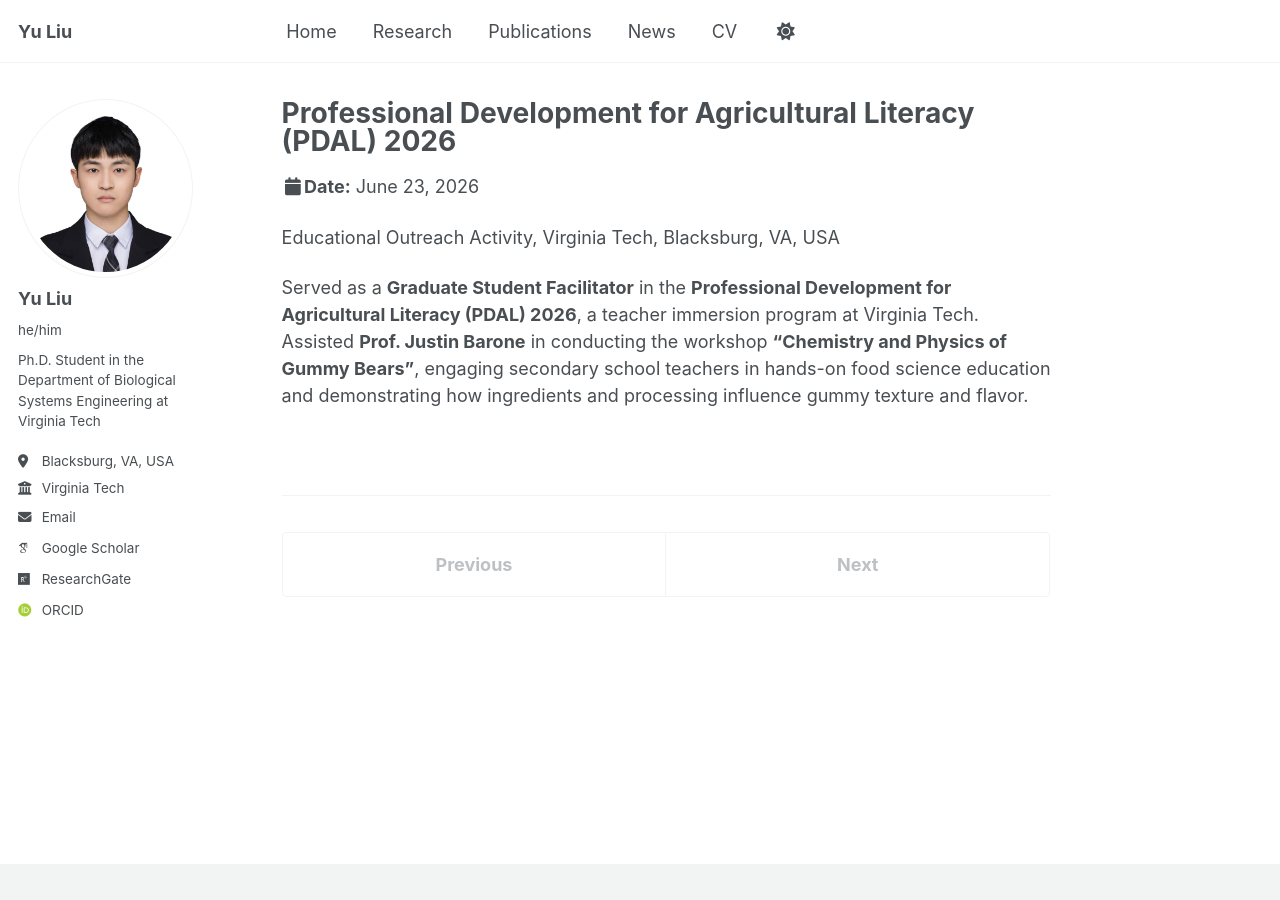
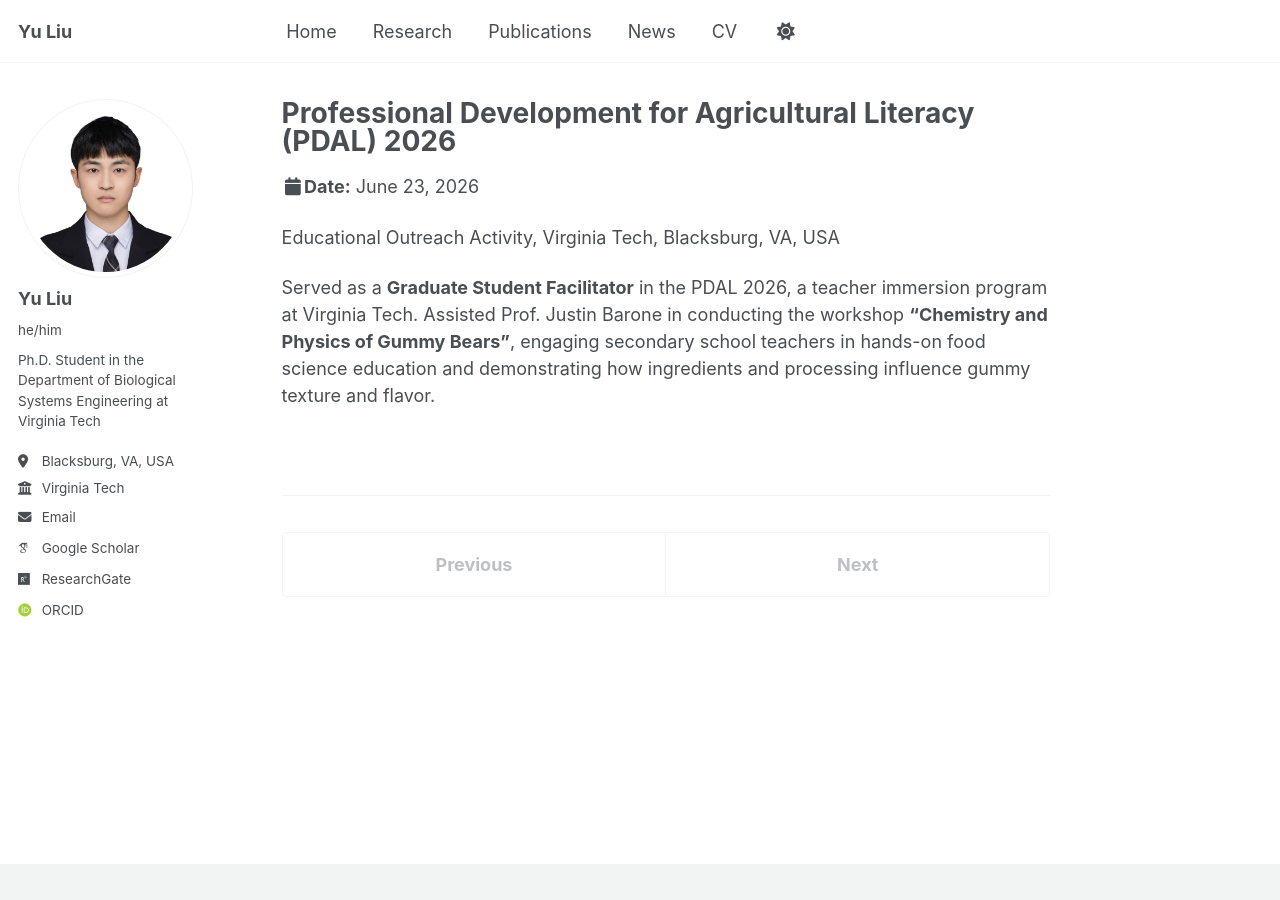
Before and after one commit to yuliu0322/yuliu0322.github.io, a Jekyll site: the page built from _talks/2026-06-23-PADL Activity.md, in a window 1280 px wide. Built offline with Jekyll 4.4.1, drawn with Linux system fonts in a browser that asks for light colours; some web fonts are replaced; a script bundle is joined from its source files by our own code; library files that are not in the unit come from our copies.

Commit message:
Update 2026-06-23-PADL Activity.md

```diff
--- a/_talks/2026-06-23-PADL Activity.md
+++ b/_talks/2026-06-23-PADL Activity.md
@@ -10,4 +10,4 @@ location: "Blacksburg, VA, USA"
 
 Educational Outreach Activity, Virginia Tech, Blacksburg, VA, USA
 
-Served as a **Graduate Student Facilitator** in the **Professional Development for Agricultural Literacy (PDAL) 2026**, a teacher immersion program at Virginia Tech. Assisted **Prof. Justin Barone** in conducting the workshop **"Chemistry and Physics of Gummy Bears"**, engaging secondary school teachers in hands-on food science education and demonstrating how ingredients and processing influence gummy texture and flavor.
+Served as a **Graduate Student Facilitator** in the PDAL 2026, a teacher immersion program at Virginia Tech. Assisted Prof. Justin Barone in conducting the workshop **"Chemistry and Physics of Gummy Bears"**, engaging secondary school teachers in hands-on food science education and demonstrating how ingredients and processing influence gummy texture and flavor.
```
